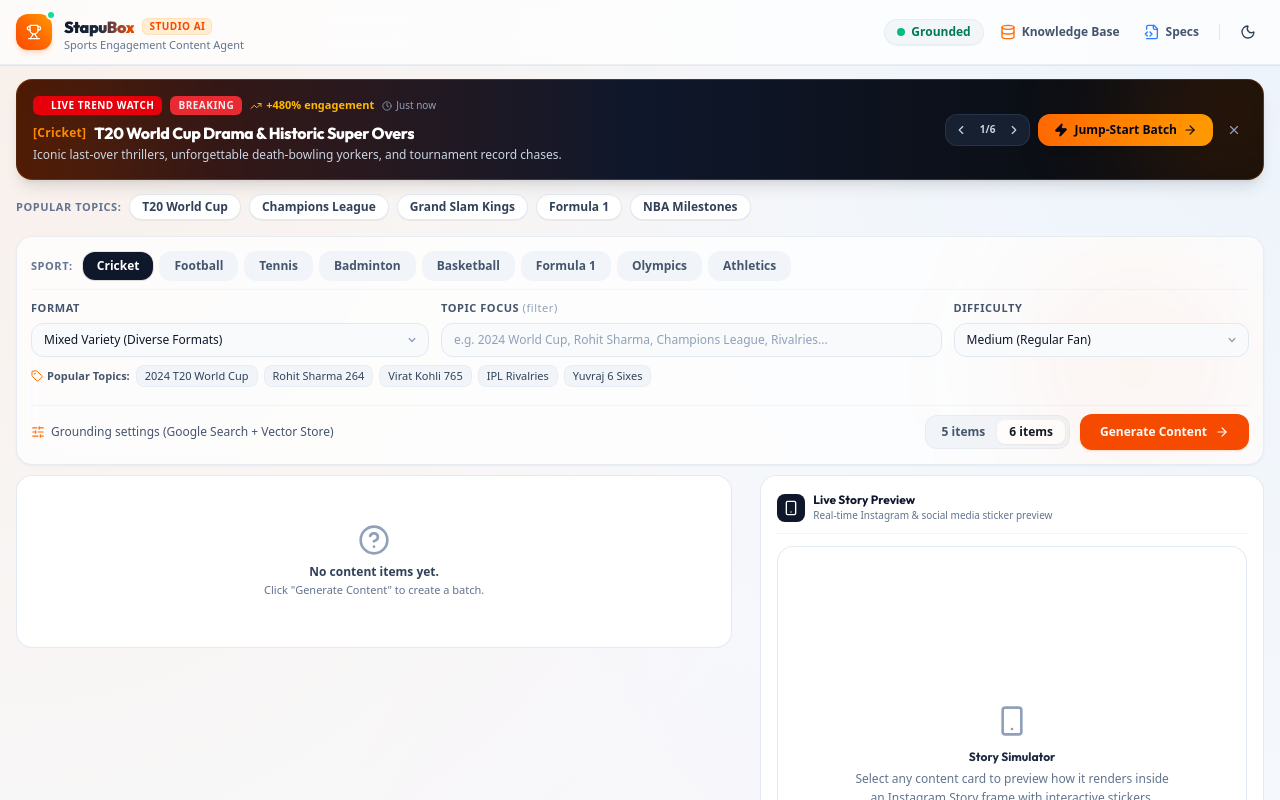
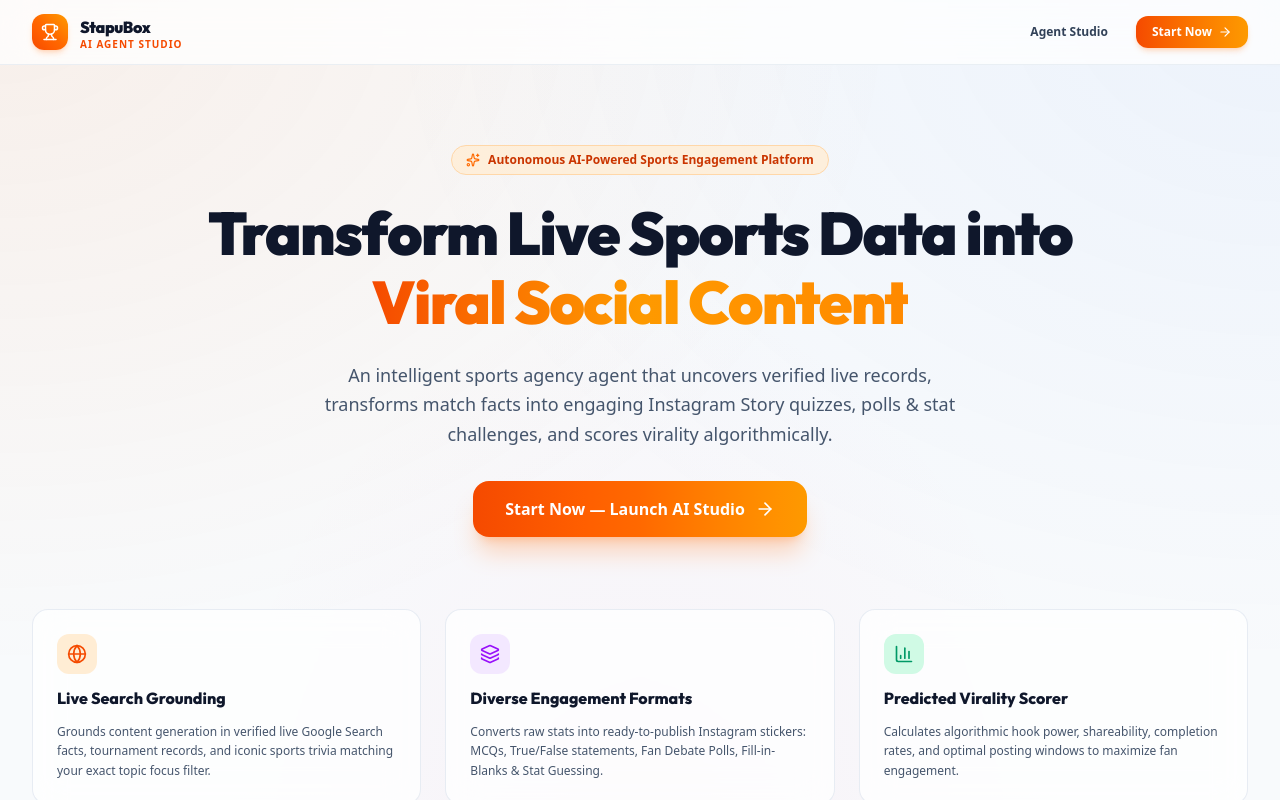
Before and after one commit to YashAsija/AI-Powered-Sports-Engagement-Content-Agent, a React (Vite) app: page / in a window 1280 px wide. Shown: the top 800 px of the page. Built offline with nearby package versions, Linux system fonts and the light colour scheme.

Commit message:
Add main AI Agent LandingPage with feature overview and Start Now CTA redirection to Studio

```diff
--- a/src/App.tsx
+++ b/src/App.tsx
@@ -39,7 +39,10 @@
   LayoutGrid
 } from 'lucide-react';
 
+import { LandingPage } from './components/LandingPage';
+
 export default function App() {
+  const [currentView, setCurrentView] = useState<'landing' | 'studio'>('landing');
   const [items, setItems] = useState<SportsContentItem[]>([]);
   const [isLoading, setIsLoading] = useState<boolean>(false);
   const [activeSport, setActiveSport] = useState<string>('Cricket');
@@ -313,6 +316,16 @@
     });
   };
 
+  if (currentView === 'landing') {
+    return (
+      <LandingPage
+        onStartNow={() => setCurrentView('studio')}
+        theme={theme}
+        onToggleTheme={toggleTheme}
+      />
+    );
+  }
+
   return (
     <div className="min-h-screen bg-slate-50 dark:bg-slate-950 text-slate-900 dark:text-slate-100 flex flex-col antialiased transition-colors duration-200 bg-mesh-light dark:bg-mesh-dark">
       {/* Toast Notification */}
@@ -331,6 +344,7 @@
 
       {/* Header */}
       <Header
+        onGoHome={() => setCurrentView('landing')}
         onOpenDocs={() => setIsDocsOpen(true)}
         onOpenVectorStore={() => setIsVectorStoreOpen(true)}
         onOpenExportModal={() => setIsExportOpen(true)}
--- a/src/components/Header.tsx
+++ b/src/components/Header.tsx
@@ -11,6 +11,7 @@
 } from 'lucide-react';
 
 interface HeaderProps {
+  onGoHome?: () => void;
   onOpenDocs: () => void;
   onOpenVectorStore: () => void;
   onOpenExportModal: () => void;
@@ -21,6 +22,7 @@
 }
 
 export const Header: React.FC<HeaderProps> = ({
+  onGoHome,
   onOpenDocs,
   onOpenVectorStore,
   onOpenExportModal,
@@ -34,7 +36,10 @@
       <div className="w-full max-w-[1536px] mx-auto px-2.5 sm:px-4">
         <div className="flex items-center justify-between h-14 sm:h-16">
           {/* Logo & Clean Title with Animated Icon */}
-          <div className="flex items-center gap-3 group cursor-pointer">
+          <div
+            onClick={onGoHome}
+            className="flex items-center gap-3 group cursor-pointer"
+          >
             <div className="relative w-9 h-9 rounded-xl bg-gradient-to-tr from-orange-600 via-orange-500 to-amber-500 flex items-center justify-center text-white shadow-md shadow-orange-500/20 group-hover:scale-105 transition-transform duration-200">
               <Trophy className="w-4 h-4 text-white drop-shadow-xs" />
               <span className="absolute -top-1 -right-1 w-2.5 h-2.5 rounded-full bg-emerald-400 border-2 border-white dark:border-slate-950 animate-pulse" />
--- /dev/null
+++ b/src/components/LandingPage.tsx
@@ -0,0 +1,162 @@
+import React from 'react';
+import {
+  Trophy,
+  Sparkles,
+  ArrowRight,
+  Globe,
+  Zap,
+  TrendingUp,
+  ShieldCheck,
+  Layers,
+  BarChart3,
+  Instagram,
+  CheckCircle2,
+  Brain,
+  SlidersHorizontal,
+  Share2
+} from 'lucide-react';
+import { motion } from 'framer-motion';
+
+interface LandingPageProps {
+  onStartNow: () => void;
+  theme: 'light' | 'dark';
+  onToggleTheme: () => void;
+}
+
+export const LandingPage: React.FC<LandingPageProps> = ({
+  onStartNow,
+  theme,
+  onToggleTheme,
+}) => {
+  return (
+    <div className="min-h-screen bg-slate-50 dark:bg-[#0b0f19] text-slate-900 dark:text-slate-100 flex flex-col font-sans transition-colors duration-200 bg-mesh-light dark:bg-mesh-dark">
+      {/* Header / Navigation Bar */}
+      <header className="border-b border-slate-200/70 dark:border-slate-800/80 bg-white/75 dark:bg-slate-950/75 backdrop-blur-xl sticky top-0 z-40">
+        <div className="w-full max-w-[1536px] mx-auto px-4 sm:px-6 lg:px-8 h-16 flex items-center justify-between">
+          <div className="flex items-center gap-3">
+            <div className="w-9 h-9 rounded-xl bg-gradient-to-tr from-orange-600 via-orange-500 to-amber-500 flex items-center justify-center text-white shadow-md shadow-orange-500/20">
+              <Trophy className="w-4.5 h-4.5 text-white" />
+            </div>
+            <div className="flex flex-col">
+              <span className="text-base font-black tracking-tight text-slate-900 dark:text-white font-display">
+                StapuBox
+              </span>
+              <span className="text-[10px] font-bold text-orange-600 dark:text-orange-400 uppercase tracking-widest leading-none">
+                AI Agent Studio
+              </span>
+            </div>
+          </div>
+
+          <div className="flex items-center gap-3">
+            <button
+              type="button"
+              onClick={onStartNow}
+              className="px-4 py-2 rounded-xl text-xs font-bold text-slate-700 dark:text-slate-200 hover:text-slate-900 dark:hover:text-white transition-colors"
+            >
+              Agent Studio
+            </button>
+            <button
+              id="btn-landing-start-now-nav"
+              type="button"
+              onClick={onStartNow}
+              className="inline-flex items-center gap-1.5 px-4 py-2 rounded-xl text-xs font-bold text-white bg-gradient-to-r from-orange-600 to-amber-500 hover:from-orange-500 hover:to-amber-400 transition-all shadow-md shadow-orange-500/20 active:scale-95"
+            >
+              <span>Start Now</span>
+              <ArrowRight className="w-3.5 h-3.5" />
+            </button>
+          </div>
+        </div>
+      </header>
+
+      {/* Hero Section */}
+      <section className="w-full max-w-[1536px] mx-auto px-4 sm:px-6 lg:px-8 py-12 sm:py-20 flex flex-col items-center text-center">
+        <motion.div
+          initial={{ opacity: 0, y: 20 }}
+          animate={{ opacity: 1, y: 0 }}
+          transition={{ duration: 0.5 }}
+          className="inline-flex items-center gap-2 px-3.5 py-1.5 rounded-full bg-orange-100/80 dark:bg-orange-950/60 border border-orange-200 dark:border-orange-900/60 text-orange-700 dark:text-orange-300 text-xs font-bold mb-6"
+        >
+          <Sparkles className="w-3.5 h-3.5 text-orange-500" />
+          <span>Autonomous AI-Powered Sports Engagement Platform</span>
+        </motion.div>
+
+        <motion.h1
+          initial={{ opacity: 0, y: 20 }}
+          animate={{ opacity: 1, y: 0 }}
+          transition={{ duration: 0.5, delay: 0.1 }}
+          className="text-3xl sm:text-5xl md:text-6xl font-black tracking-tight text-slate-900 dark:text-white max-w-4xl leading-[1.15] mb-6 font-display"
+        >
+          Transform Live Sports Data into{' '}
+          <span className="bg-gradient-to-r from-orange-600 via-amber-500 to-orange-400 bg-clip-text text-transparent">
+            Viral Social Content
+          </span>
+        </motion.h1>
+
+        <motion.p
+          initial={{ opacity: 0, y: 20 }}
+          animate={{ opacity: 1, y: 0 }}
+          transition={{ duration: 0.5, delay: 0.2 }}
+          className="text-sm sm:text-lg text-slate-600 dark:text-slate-300 max-w-2xl leading-relaxed mb-8 font-medium"
+        >
+          An intelligent sports agency agent that uncovers verified live records, transforms match facts into engaging Instagram Story quizzes, polls & stat challenges, and scores virality algorithmically.
+        </motion.p>
+
+        {/* Call to Action Button */}
+        <motion.div
+          initial={{ opacity: 0, scale: 0.95 }}
+          animate={{ opacity: 1, scale: 1 }}
+          transition={{ duration: 0.5, delay: 0.3 }}
+          className="flex flex-col sm:flex-row items-center gap-4 mb-14"
+        >
+          <button
+            id="btn-landing-start-now-hero"
+            type="button"
+            onClick={onStartNow}
+            className="w-full sm:w-auto inline-flex items-center justify-center gap-2.5 px-8 py-4 rounded-2xl text-base font-extrabold text-white bg-gradient-to-r from-orange-600 via-orange-500 to-amber-500 hover:from-orange-500 hover:to-amber-400 transition-all shadow-xl shadow-orange-500/25 hover:scale-[1.02] active:scale-[0.98] group"
+          >
+            <span>Start Now — Launch AI Studio</span>
+            <ArrowRight className="w-5 h-5 group-hover:translate-x-1 transition-transform" />
+          </button>
+        </motion.div>
+
+        {/* Key Agent Capabilities Grid */}
+        <div className="grid grid-cols-1 md:grid-cols-3 gap-6 w-full text-left mt-4">
+          <div className="glass-panel p-6 rounded-2xl border border-slate-200/80 dark:border-slate-800 space-y-3">
+            <div className="w-10 h-10 rounded-xl bg-orange-100 dark:bg-orange-950/60 text-orange-600 dark:text-orange-400 flex items-center justify-center">
+              <Globe className="w-5 h-5" />
+            </div>
+            <h3 className="font-extrabold text-base text-slate-900 dark:text-white">Live Search Grounding</h3>
+            <p className="text-xs text-slate-600 dark:text-slate-300 leading-relaxed font-medium">
+              Grounds content generation in verified live Google Search facts, tournament records, and iconic sports trivia matching your exact topic focus filter.
+            </p>
+          </div>
+
+          <div className="glass-panel p-6 rounded-2xl border border-slate-200/80 dark:border-slate-800 space-y-3">
+            <div className="w-10 h-10 rounded-xl bg-purple-100 dark:bg-purple-950/60 text-purple-600 dark:text-purple-400 flex items-center justify-center">
+              <Layers className="w-5 h-5" />
+            </div>
+            <h3 className="font-extrabold text-base text-slate-900 dark:text-white">Diverse Engagement Formats</h3>
+            <p className="text-xs text-slate-600 dark:text-slate-300 leading-relaxed font-medium">
+              Converts raw stats into ready-to-publish Instagram stickers: MCQs, True/False statements, Fan Debate Polls, Fill-in-Blanks & Stat Guessing.
+            </p>
+          </div>
+
+          <div className="glass-panel p-6 rounded-2xl border border-slate-200/80 dark:border-slate-800 space-y-3">
+            <div className="w-10 h-10 rounded-xl bg-emerald-100 dark:bg-emerald-950/60 text-emerald-600 dark:text-emerald-400 flex items-center justify-center">
+              <BarChart3 className="w-5 h-5" />
+            </div>
+            <h3 className="font-extrabold text-base text-slate-900 dark:text-white">Predicted Virality Scorer</h3>
+            <p className="text-xs text-slate-600 dark:text-slate-300 leading-relaxed font-medium">
+              Calculates algorithmic hook power, shareability, completion rates, and optimal posting windows to maximize fan engagement.
+            </p>
+          </div>
+        </div>
+      </section>
+
+      {/* Footer */}
+      <footer className="mt-auto border-t border-slate-200/70 dark:border-slate-800/80 py-6 text-center text-xs text-slate-500 dark:text-slate-400">
+        <p>© 2026 StapuBox AI Agent Studio. All rights reserved.</p>
+      </footer>
+    </div>
+  );
+};
```
